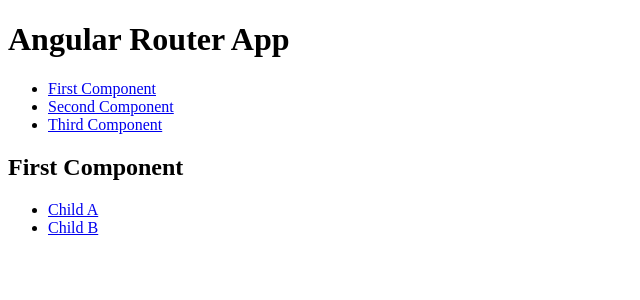
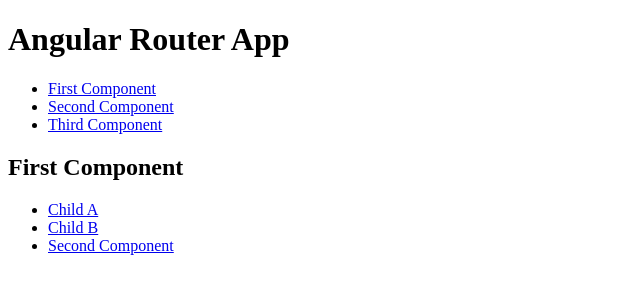
Before and after one commit to NaveenManjappa/angular-playground, an Angular app in the folder routing-app/: page /first-component in a window 1280 px wide. Shown: the top 300 px of the page, without its empty margins (0-640 px from the left). Built offline with nearby package versions, Linux system fonts and the light colour scheme.

Commit message:
Adding relative paths

```diff
--- a/routing-app/src/app/app.component.html
+++ b/routing-app/src/app/app.component.html
@@ -1,8 +1,8 @@
 <h1>Angular Router App</h1>
 <nav>
   <ul>
-    <li><a routerLink="/first-component">First Component</a></li>
-    <li><a routerLink="/second-component">Second Component</a></li>
+    <li><a routerLink="first-component">First Component</a></li>
+    <li><a routerLink="second-component">Second Component</a></li>
     <li><a routerLink="/">Third Component</a></li>
   </ul>
 </nav>
--- a/routing-app/src/app/first/first.component.html
+++ b/routing-app/src/app/first/first.component.html
@@ -1,8 +1,9 @@
 <h2>First Component</h2>
 <nav>
   <ul>
-    <li><a routerLink="/first-component/child-a">Child A</a></li>
-    <li><a routerLink="/first-component/child-b">Child B</a></li>
+    <li><a routerLink="./child-a">Child A</a></li>
+    <li><a routerLink="child-b">Child B</a></li>
+    <li><a routerLink="../second-component">Second Component</a></li> <!-- Relative path -->
   </ul>
 </nav>
 <router-outlet></router-outlet>
```
